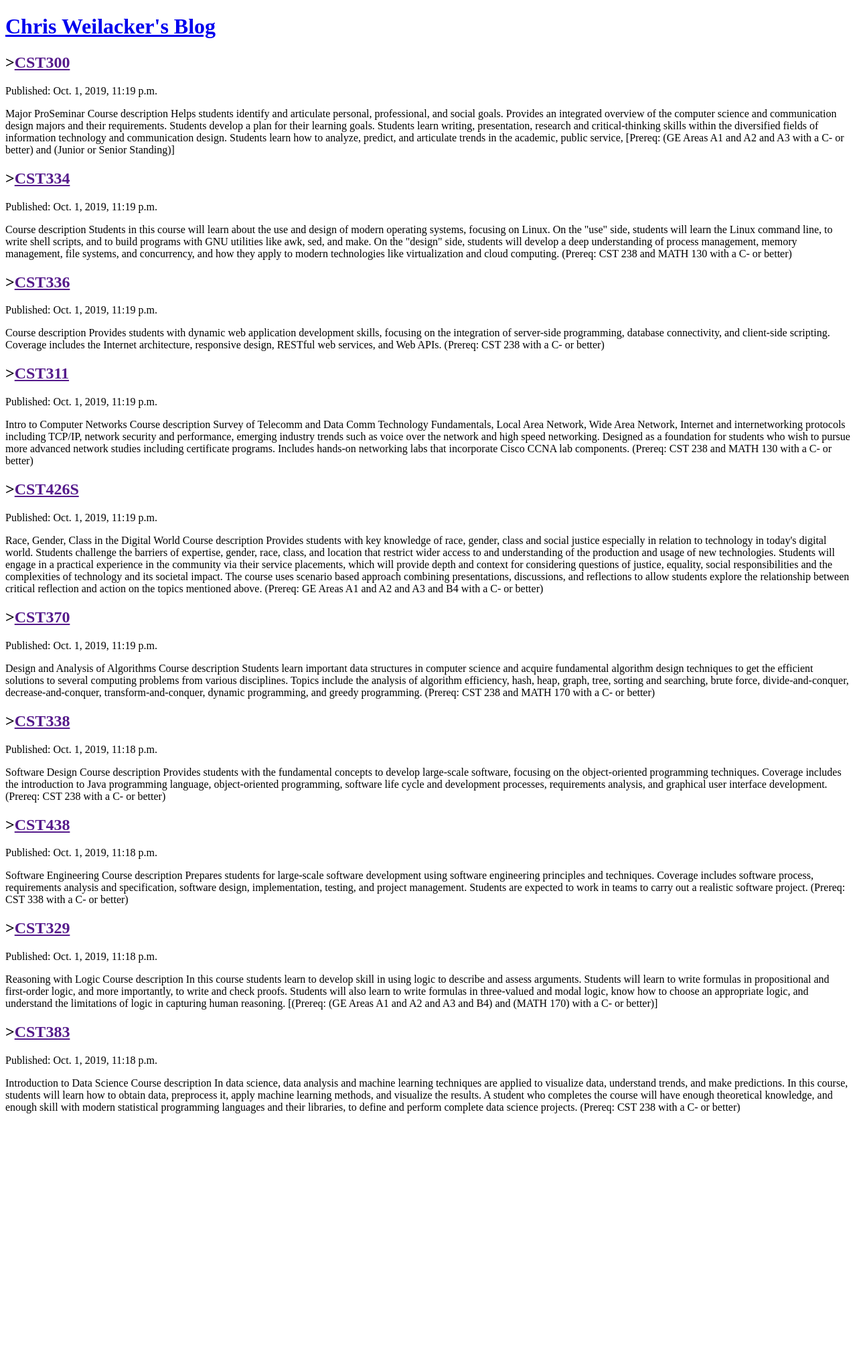
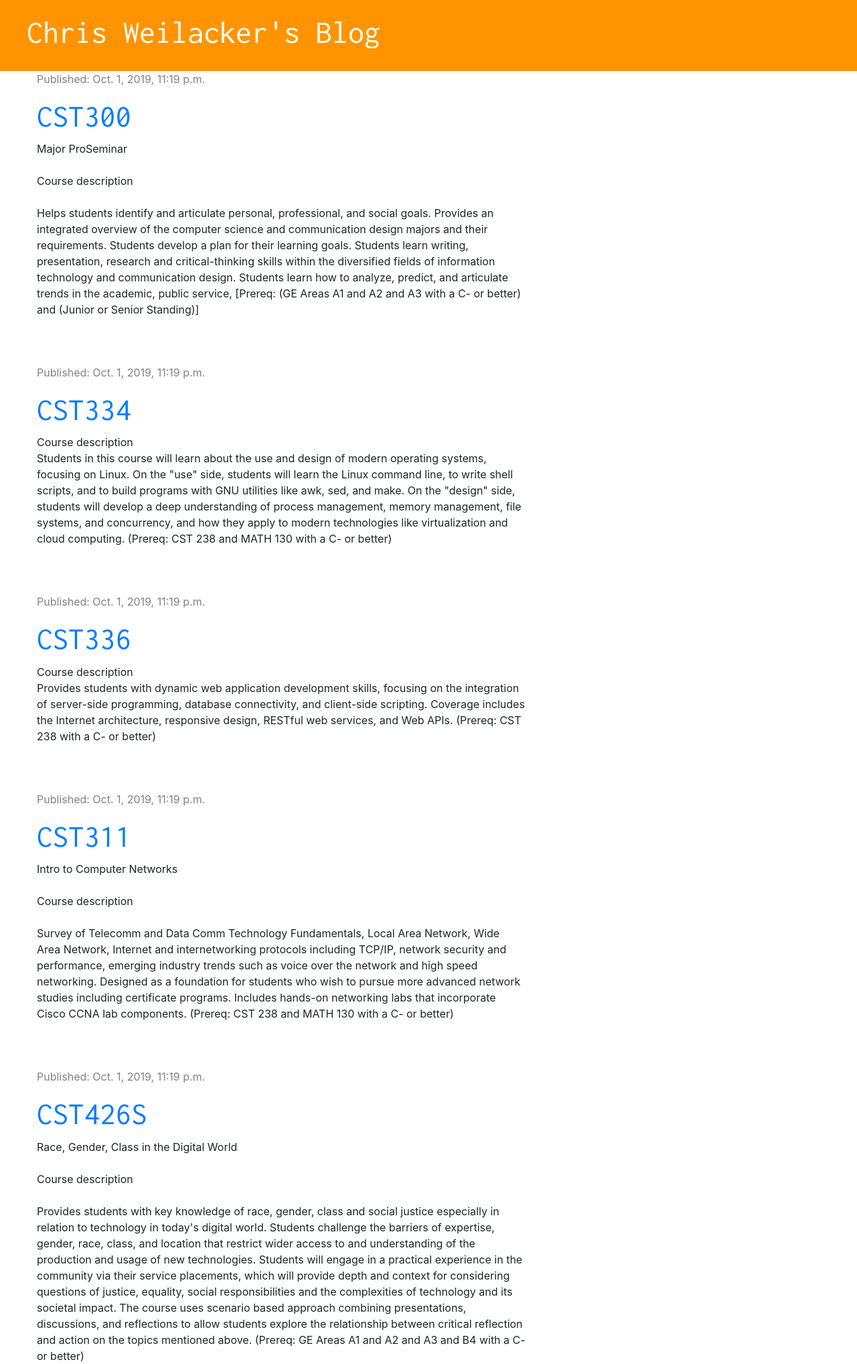
Before and after one commit to chrisweilacker/DjangoBlogApp, a Django app: page / in a window 1280 px wide. Shown: the top 2036 px of the page at 67% size. Before the commit the page ends 1662 px from the top, so only its background shows below. Run offline with Django 3.2, Linux system fonts and the light colour scheme; data comes from the database, SQL or seed files in the repository; some libraries are stand-ins or nearby versions.

Commit message:
Added CSS to Blog Posts

```diff
--- /dev/null
+++ b/blog/static/css/blog.css
@@ -0,0 +1,33 @@
+.page-header {
+    background-color: #ff9400;
+    margin-top 0;
+    padding: 20px 20px 20px 40px;
+}
+
+.page-header h1 a {
+    color: #ffffff;
+    font-size: 36pt;
+    text-decoration: none;
+}
+
+.content {
+    margin-left: 40px;
+}
+
+
+h1, h2, h3, h4 {
+    font-family: 'Inconsolata', serif;
+    font-size: 47px
+}
+
+.date {
+    color: #828282
+}
+
+.post {
+    margin-bottom: 70px;
+}
+
+.post h1 a {
+    color: #000000
+}
--- /dev/null
+++ b/blog/templates/blog/base.html
@@ -0,0 +1,30 @@
+{% load static %}
+<!DOCTYPE html>
+<html lang="en">
+<head>
+    <meta charset="UTF-8">
+    <meta name="viewport" content="width=device-width, initial-scale=1.0">
+    <meta http-equiv="X-UA-Compatible" content="ie=edge">
+    <title>Chris Weilacker's Blog</title>
+    <link href="https://fonts.googleapis.com/css?family=Inconsolata|Tangerine&display=swap" rel="stylesheet">
+    <link rel="stylesheet" href="https://stackpath.bootstrapcdn.com/bootstrap/4.3.1/css/bootstrap.min.css" integrity="sha384-ggOyR0iXCbMQv3Xipma34MD+dH/1fQ784/j6cY/iJTQUOhcWr7x9JvoRxT2MZw1T" crossorigin="anonymous">
+    <link rel="stylesheet" href="{% static 'css/blog.css' %}">
+
+</head>
+<body>
+    <div class="page-header">
+            <h1><a href="{% url 'post_list'%}">Chris Weilacker's Blog</a></h1>
+    </div>
+
+    <div class ="content container">
+    <div class= "row">
+        <div class = "col-md-8">
+            {% block content %}
+            {% endblock %}
+        </div>
+
+    </div>
+
+    </div>
+</body>
+</html>
--- a/blog/templates/blog/post_list.html
+++ b/blog/templates/blog/post_list.html
@@ -1,20 +1,10 @@
-<!DOCTYPE html>
-<html lang="en">
-<head>
-    <meta charset="UTF-8">
-    <meta name="viewport" content="width=device-width, initial-scale=1.0">
-    <meta http-equiv="X-UA-Compatible" content="ie=edge">
-    <title>Chris Weilacker's Blog</title>
-</head>
-<body>
-    <h1><a href="#">Chris Weilacker's Blog</a></h1>
-
-    {% for post in posts %}
-        <div>
-            <h2>><a href="">{{ post.title }}</a></h2>
-            <p>Published: {{ post.published_date }}</p>
-            <p>{{ post.text }}</p>
-        </div>
-    {% endfor %}
-</body>
-</html>
+{% extends 'blog/base.html' %}
+{% block content %}
+            {% for post in posts %}
+            <div class="post">
+                <div class="date"><p>Published: {{ post.published_date }}</p></div>
+                <h2><a href="{% url 'post_detail' pk=post.pk %}">{{ post.title }}</a></h2>
+                <p>{{ post.text|linebreaksbr }}</p>
+            </div>
+            {% endfor %}
+{% endblock %}
--- a/blog/urls.py
+++ b/blog/urls.py
@@ -2,5 +2,7 @@ from django.urls import path
 from . import views
 
 urlpatterns = [
-    path('', views.post_list, name='post_list')
+    path('', views.post_list, name='post_list'),
+    path('post/<int:pk>/', views.post_detail, name="post_detail"),
+    path('<str:title>/', views.post_detail_by_title, name="post_detail_by_title")
 ]
--- a/blog/views.py
+++ b/blog/views.py
@@ -1,9 +1,20 @@
-from django.shortcuts import render
+from django.shortcuts import render, get_object_or_404
 from django.utils import timezone
 from .models import Post
+
 
 # Create your views here.
 def post_list(request):
     posts = Post.objects.filter(published_date__lte=timezone.now()).order_by('-published_date')
     postList = {'posts': posts}
     return render(request, 'blog/post_list.html', postList)
+
+def post_detail(request, pk):
+    post = get_object_or_404(Post, pk=pk)
+    aPost = {'post': post}
+    return render(request, 'blog/post_detail.html', aPost)
+
+def post_detail_by_title(request, title):
+    post = get_object_or_404(Post, title=title)
+    aPost = {'post': post}
+    return render(request, 'blog/post_detail.html', aPost)
--- /dev/null
+++ b/requirements.txt
@@ -0,0 +1,3 @@
+django
+gunicorn
+django-heroku
```
Also changed, not shown: PythonBlog/settings.py (+8 -0 lines), blog/templates/blog/post_detail.html (added, +14 -0 lines).
